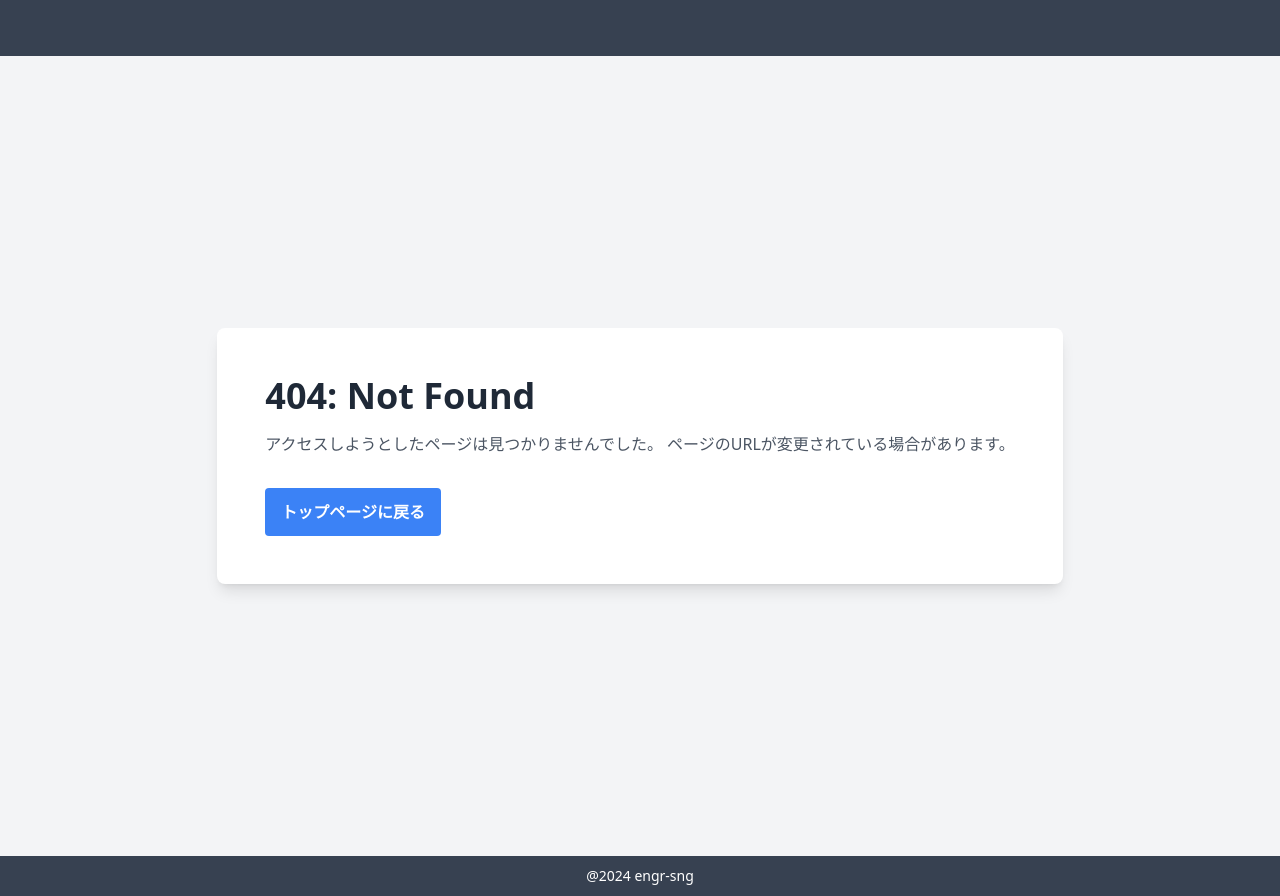
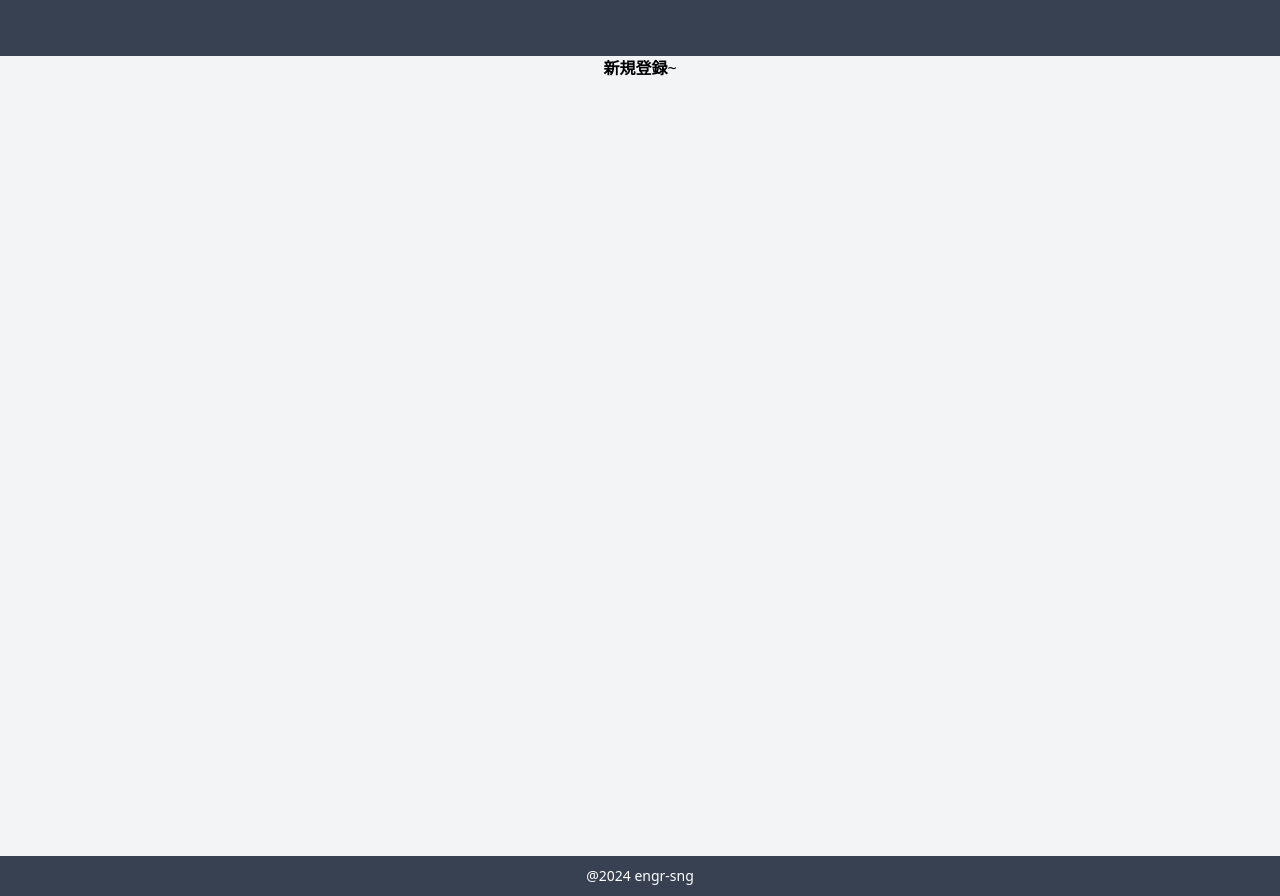
Before and after one commit to m-shimizu-f-50/angular-app-todo, an Angular app: page /todo/add in a window 1280 px wide. Before the commit this address had no page. Built offline with nearby package versions, Linux system fonts and the light colour scheme.

Commit message:
フォルダ構成修正

```diff
--- /dev/null
+++ b/src/app/pages/todo/todo-add/todo-add.component.html
@@ -0,0 +1,31 @@
+<div class="flex justify-center flex-column">
+  <div class="flex justify-center items-center py-5">
+    <p class="font-bold my-5 text-xl">新規登録</p>
+  </div>
+  <div class="flex flex-col justify-between items-center mx-auto w-500">
+    <div class="my-5">
+      <!-- <input
+        class="input-text"
+        placeholder="タイトル"
+        type="text"
+        [(ngModel)]="todo.title"
+      /> -->
+    </div>
+    <div class="my-5">
+      <!-- <textarea
+        class="input-textarea"
+        placeholder="内容"
+        cols="30"
+        rows="10"
+        [(ngModel)]="todo.description"
+      ></textarea> -->
+    </div>
+    <div class="flex justify-between my-5 width-full">
+      <!-- <input class="input-date" type="date" [(ngModel)]="todo.startDate" /> -->
+      <p>~</p>
+      <!-- <input class="input-date" type="date" [(ngModel)]="todo.endDate" /> -->
+    </div>
+
+    <!-- <button class="add-button primary" (click)="addTodo()">登録</button> -->
+  </div>
+</div>
--- /dev/null
+++ b/src/app/pages/todo/todo-add/todo-add.component.ts
@@ -0,0 +1,15 @@
+import { Component, OnInit } from '@angular/core';
+
+@Component({
+  selector: 'app-todo-add',
+  templateUrl: './todo-add.component.html',
+  styleUrls: ['./todo-add.component.css']
+})
+export class TodoAddComponent implements OnInit {
+
+  constructor() { }
+
+  ngOnInit(): void {
+  }
+
+}
--- a/src/app/pages/todo/todo.component.html
+++ b/src/app/pages/todo/todo-list/todo-list.component.html
@@ -2,15 +2,13 @@
   <div class="flex justify-center py-5 items-center">
     <p class="font-bold my-5 text-xl">予定一覧表示</p>
   </div>
-  <div
-    class="main-area flex flex-col justify-between items-center mx-auto w-500"
-  >
+  <div class="flex flex-col justify-between items-center mx-auto w-500">
     <!-- <app-filter-list (changeFilter)="changeFilter($event)"></app-filter-list> -->
     <div class="">
       <div class="py-2 flex justify-around">
         <button
           class="bg-blue-500 hover:opacity-80 text-white font-bold py-3 px-4 rounded"
-          [routerLink]="['/add']"
+          [routerLink]="['/todo/add']"
         >
           新規登録
         </button>
```
Also changed, not shown: src/app/app.module.ts (+13 -3 lines), src/app/pages/todo/todo-list/todo-list.component.ts (renamed from src/app/pages/todo/todo.component.ts, +4 -4 lines), src/app/pages/todo/todo-add/todo-add.component.css (added), src/app/pages/todo/todo-list/todo-list.component.css (added), 2 other files (tests, documents, lock files or other folders).
